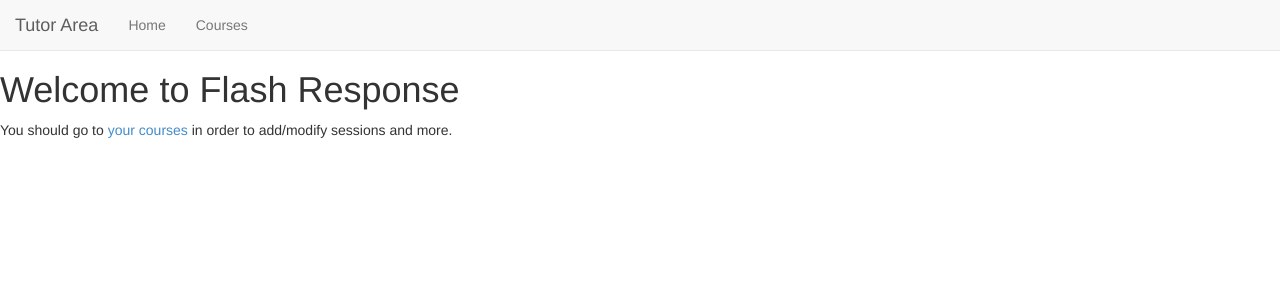
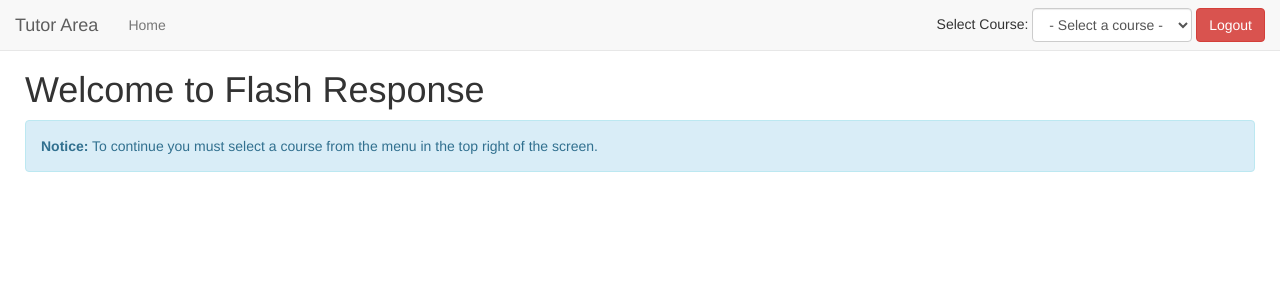
Before and after one commit to camerongray1515/SELP-Audience-Response-System, a Django app: template flash_response/tutor/templates/welcome.html in a window 1280 px wide. Shown: the top 300 px of the page. Run offline with Django 3.2, Linux system fonts and the light colour scheme; the template is opened without the code that fills it, so the values that code supplies are empty; parts of the project's set-up code (start-up, migrations or seed data) failed here and were passed over; some libraries are stand-ins or nearby versions.

Commit message:
Tutors can now select which course they want to work with from a menu in the tutor area.

```diff
--- a/flash_response/assets/css/style.css
+++ b/flash_response/assets/css/style.css
@@ -1,3 +1,5 @@
 #content-container {
     margin-top: 70px;
+    margin-left: 25px;
+    margin-right: 25px;
 }
--- /dev/null
+++ b/flash_response/assets/js/tutor.js
@@ -0,0 +1,13 @@
+// Submit the course selection form when the course in the drop down is changed
+$(document).ready(function() {
+    $('#course-selection').change(function() {
+        $('#course-selection-form').trigger('submit');
+    });
+
+    // Do not submit form if the item selected is not a course (i.e. the "Select a Course" option)
+    $('#course-selection-form').submit(function() {
+        if (isNaN(parseInt($('#course-selection').val()))) {
+            return false;
+        }
+    });
+});
--- a/flash_response/flash_response/settings.py
+++ b/flash_response/flash_response/settings.py
@@ -95,3 +95,9 @@ STATIC_ROOT = os.path.join(BASE_DIR, "static")
 TEMPLATE_DIRS = (
     os.path.join(BASE_DIR, 'templates'),
 )
+
+TEMPLATE_CONTEXT_PROCESSORS = (
+    'django.contrib.auth.context_processors.auth',
+    'django.core.context_processors.request',
+    'tutor.context_processors.course_assignments_processor',
+)
--- a/flash_response/templates/base.html
+++ b/flash_response/templates/base.html
@@ -18,5 +18,6 @@
 
     <script src="//ajax.googleapis.com/ajax/libs/jquery/2.1.1/jquery.min.js"></script>
     <script src="{% static 'js/bootstrap.min.js' %}"></script>
+    <script src="{% static 'js/tutor.js' %}"></script>
   </body>
 </html>
--- /dev/null
+++ b/flash_response/tutor/context_processors.py
@@ -0,0 +1,16 @@
+from main.models import Tutor_assignment, Tutor
+
+def course_assignments_processor(request):
+    tutor = None
+    if request.user.is_authenticated:
+        try:
+            tutor = Tutor.objects.get(user=request.user) # Get the logged in tutor
+        except DoesNotExist:
+            pass
+
+    if tutor:
+        course_assignments = Tutor_assignment.objects.filter(tutor=tutor) # Get all course assignments
+    else:
+        course_assignments = []
+
+    return {'course_assignments': course_assignments}
--- a/flash_response/tutor/templates/tutor_base.html
+++ b/flash_response/tutor/templates/tutor_base.html
@@ -10,8 +10,23 @@
             <div class="collapse navbar-collapse" id="bs-example-navbar-collapse-1">
                 <ul class="nav navbar-nav">
                     <li><a href="/tutor/">Home</a></li>
-                    <li><a href="/tutor/courses/">Courses</a></li>
+                    {% if request.session.course_id %}
+                        <li><a href="/tutor/courses/">Courses</a></li>
+                    {% endif %}
                 </ul>
+
+                <form class="navbar-form navbar-right" method="POST" action="/tutor/select_course/" id="course-selection-form">
+                    <div class="form-group">
+                        Select Course: <select id="course-selection" name="course" class="form-control">
+                            <option>- Select a course -</option>
+                            {% for assignment in course_assignments %}
+                                <option value="{{assignment.course.id}}"{% if request.session.course_id == assignment.course.id %} selected {% endif %}>{{assignment.course.title}}</option>
+                            {% endfor %}
+                        </select>
+                    </div>
+
+                    <a href="/login/logout/" class="btn btn-danger">Logout</a>
+                </form>
             </div>
         </div>
     </nav>
--- a/flash_response/tutor/templates/welcome.html
+++ b/flash_response/tutor/templates/welcome.html
@@ -2,5 +2,12 @@
 
 {% block content %}
     <h1>Welcome to Flash Response</h1>
-    <p>You should go to <a href="/tutor/courses/">your courses</a> in order to add/modify sessions and more.</p>
+    {% if request.session.course_id %}
+
+    {% else %}
+        <div class="alert alert-info">
+            <strong>Notice:</strong>
+            To continue you must select a course from the menu in the top right of the screen.
+        </div>
+    {% endif %}
 {% endblock %}
--- a/flash_response/tutor/urls.py
+++ b/flash_response/tutor/urls.py
@@ -3,4 +3,5 @@ from django.contrib import admin
 
 urlpatterns = patterns('',
     url(r'^$', 'tutor.views.welcome'),
+    url(r'^select_course/$', 'tutor.views.select_course'),
 )
```
Also changed, not shown: flash_response/tutor/views.py (+26 -2 lines), flash_response/db.sqlite3.
